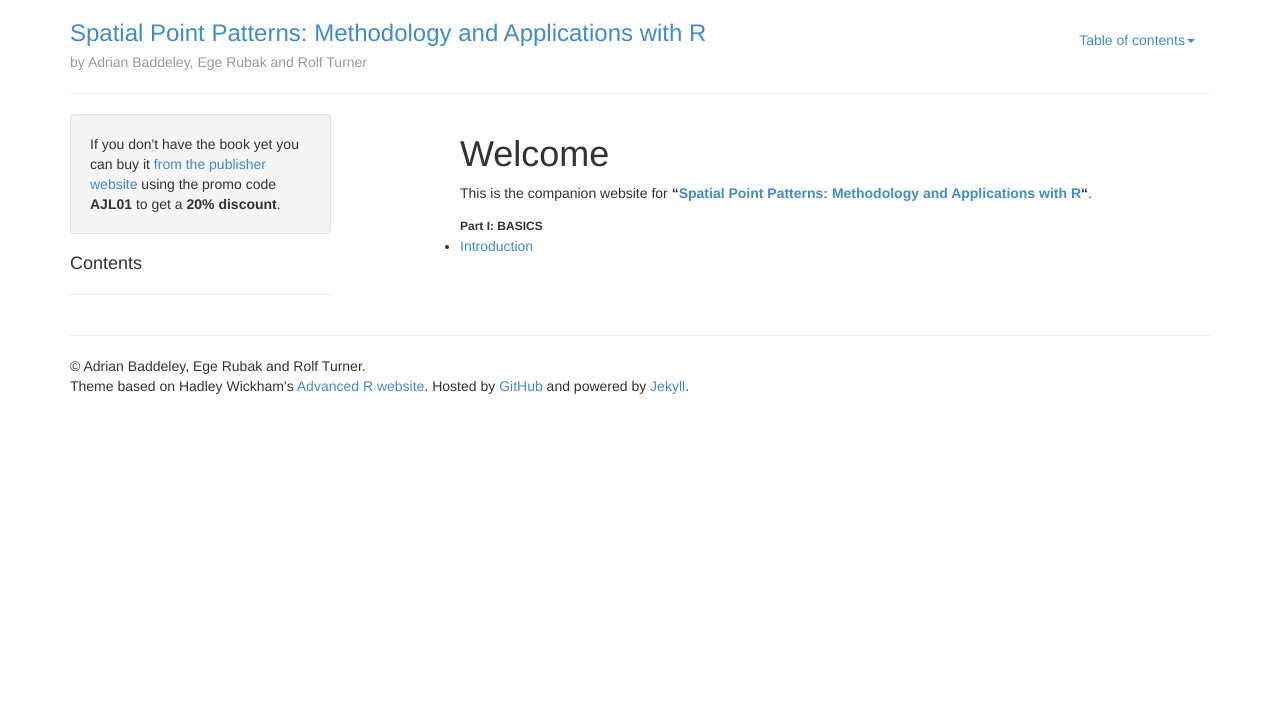
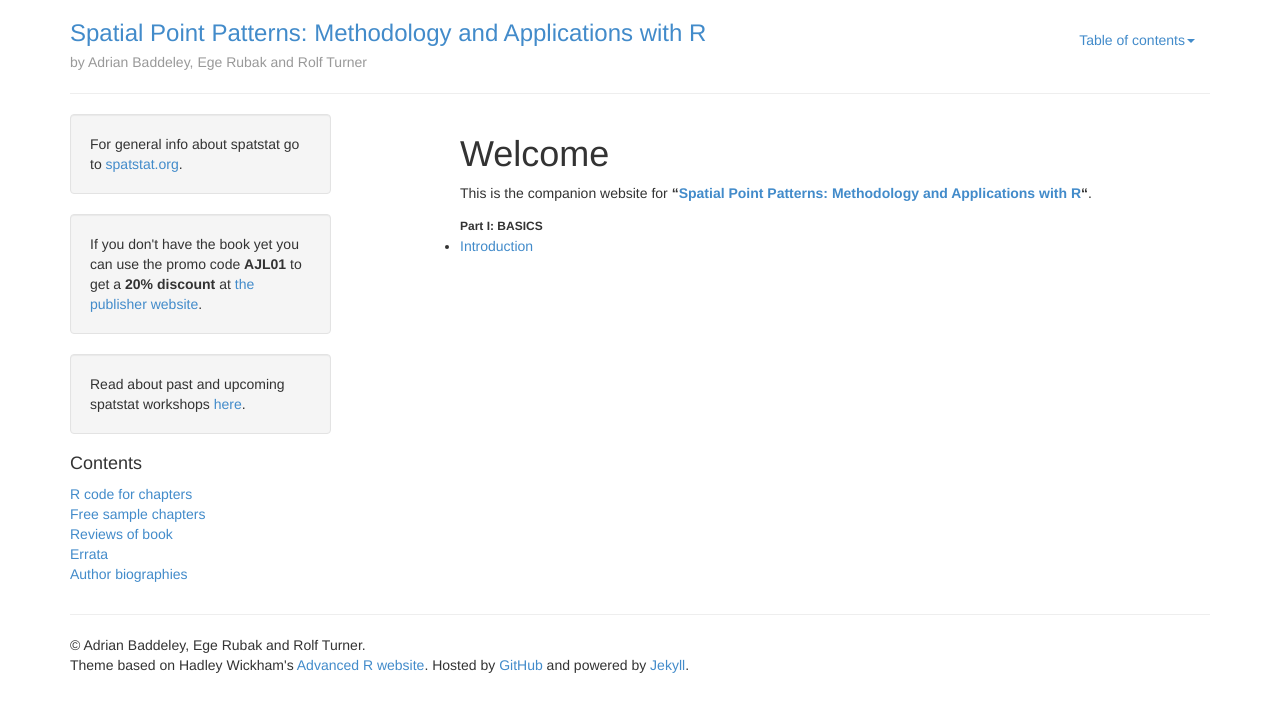
Before and after one commit to spatstat/book, a Jekyll site: the page built from index.md, in a window 1280 px wide. Shown: the top 712 px of the page. Built offline with Jekyll 4.4.1, drawn with Linux system fonts in a browser that asks for light colours; Markdown is read by kramdown in place of the engine named in the settings.

Commit message:
Added more links to default layout.

```diff
--- a/_layouts/default.html
+++ b/_layouts/default.html
@@ -35,13 +35,27 @@
       <div class="row">
         <div class="col-xs-12 col-sm-3" id="nav">
         <div class="well">
-            If you don't have the book yet you can buy it <a href="https://www.crcpress.com/Spatial-Point-Patterns-Methodology-and-Applications-with-R/Baddeley-Rubak-Turner/9781482210200">from the publisher website</a> using the promo code <strong>AJL01</strong> to get a <strong>20% discount</strong>.
+            For general info about spatstat go to <a href="/">spatstat.org</a>.
+        </div>
+
+        <div class="well">
+            If you don't have the book yet you can use the promo code <strong>AJL01</strong> to get a <strong>20% discount</strong> at <a href="https://www.crcpress.com/Spatial-Point-Patterns-Methodology-and-Applications-with-R/Baddeley-Rubak-Turner/9781482210200">the publisher website</a>.
+        </div>
+
+        <div class="well">
+            Read about past and upcoming spatstat workshops <a href="/workshops">here</a>.
         </div>
 
         <h4>Contents</h4>
-          <ul class="list-unstyled" id="toc"></ul>
+          <ul class="list-unstyled" id="toc">
+            <li><a href="chapter-code">R code for chapters</a></li>
+            <li><a href="sample-chapters">Free sample chapters</a></li>
+            <li><a href="reviews">Reviews of book</a></li>
+            <li><a href="errata">Errata</a></li>
+            <li><a href="biographies">Author biographies</a></li>
+          </ul>
 
-          <hr>
+
         </div>
 
         <div id="content" class="col-xs-12 col-sm-8 pull-right">
```
